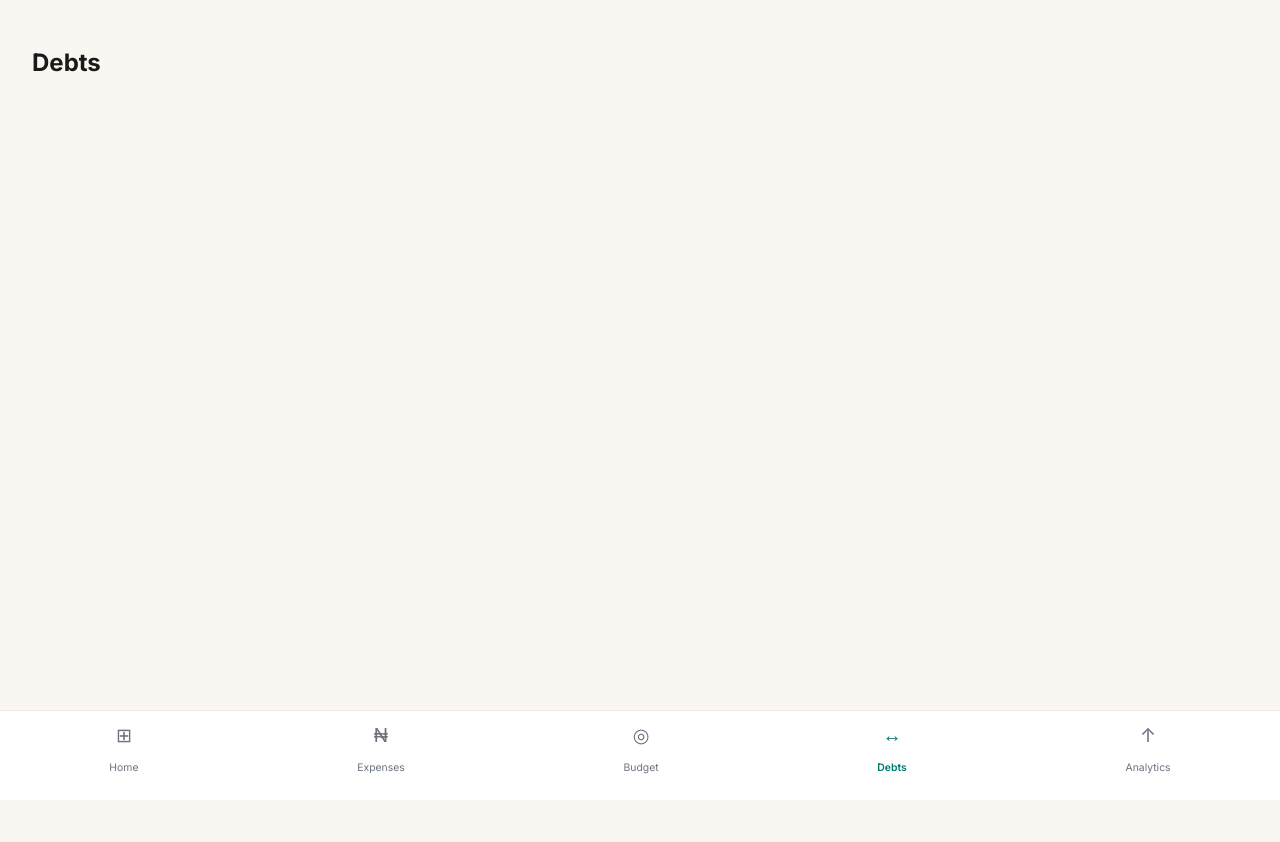
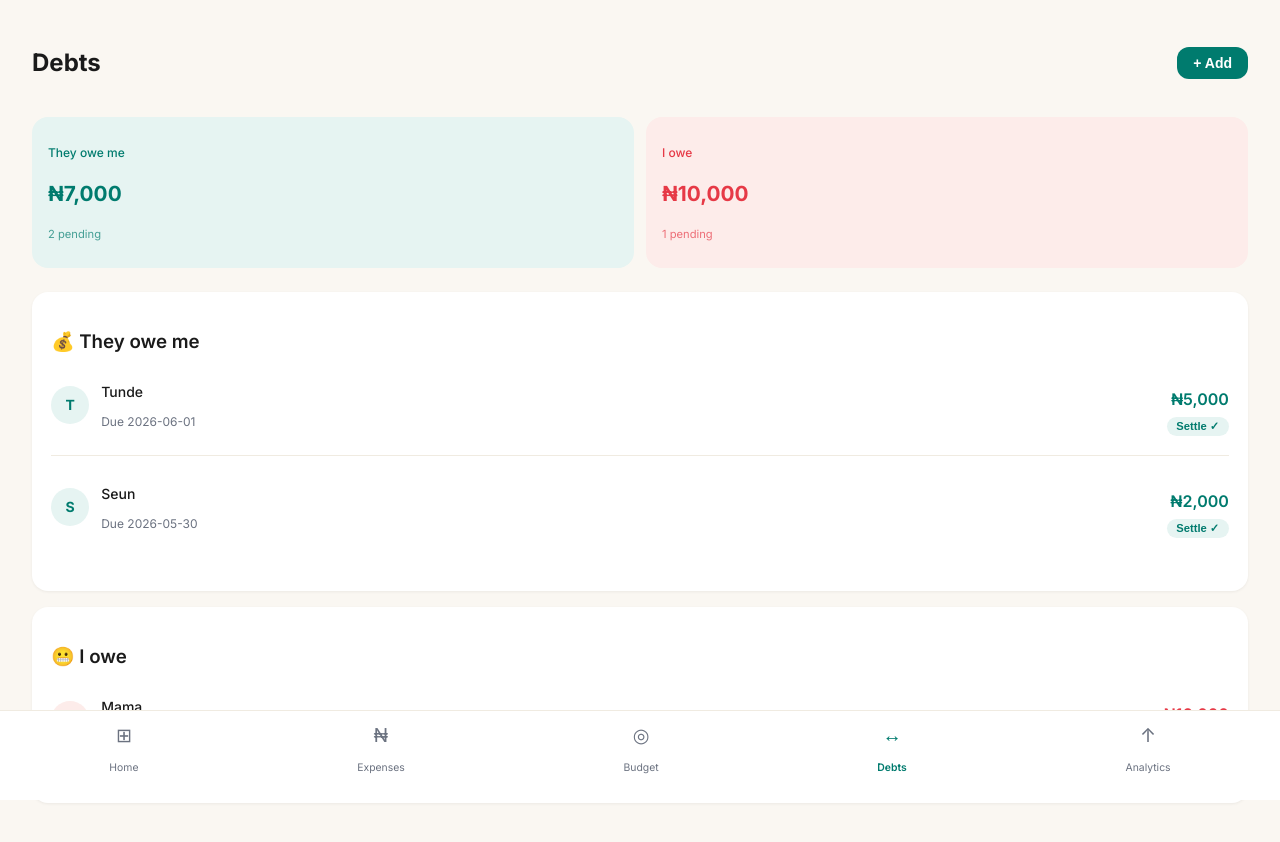
Before and after one commit to Ayo-devops/BudgetBro, a Next.js app: page /debts in a window 1280 px wide. Shown: the top 842 px of the page. Built offline with nearby package versions, Linux system fonts and the light colour scheme.

Commit message:
feat: debts page with owed-to-me and i-owe tracking

```diff
--- a/app/debts/page.tsx
+++ b/app/debts/page.tsx
@@ -1,7 +1,183 @@
+'use client'
+
+import { useState } from 'react'
+
+const initialDebts = [
+  { id: 1, name: 'Tunde', amount: 5000, direction: 'owed_to_me', due: '2026-06-01', status: 'pending' },
+  { id: 2, name: 'Mama', amount: 10000, direction: 'i_owe', due: '2026-06-10', status: 'pending' },
+  { id: 3, name: 'Seun', amount: 2000, direction: 'owed_to_me', due: '2026-05-30', status: 'pending' },
+]
+
 export default function DebtsPage() {
+  const [debts, setDebts] = useState(initialDebts)
+  const [showForm, setShowForm] = useState(false)
+  const [direction, setDirection] = useState<'owed_to_me' | 'i_owe'>('owed_to_me')
+  const [name, setName] = useState('')
+  const [amount, setAmount] = useState('')
+  const [due, setDue] = useState('')
+
+  const owedToMe = debts.filter((d) => d.direction === 'owed_to_me' && d.status === 'pending')
+  const iOwe = debts.filter((d) => d.direction === 'i_owe' && d.status === 'pending')
+  const totalOwedToMe = owedToMe.reduce((sum, d) => sum + d.amount, 0)
+  const totalIOwe = iOwe.reduce((sum, d) => sum + d.amount, 0)
+
+  function handleAdd() {
+    if (!name || !amount) return
+    const newDebt = {
+      id: Date.now(),
+      name,
+      amount: parseFloat(amount),
+      direction,
+      due,
+      status: 'pending',
+    }
+    setDebts([newDebt, ...debts])
+    setName('')
+    setAmount('')
+    setDue('')
+    setShowForm(false)
+  }
+
+  function handleSettle(id: number) {
+    setDebts(debts.map((d) => d.id === id ? { ...d, status: 'settled' } : d))
+  }
+
   return (
     <div style={{ minHeight: '100vh', backgroundColor: '#faf7f2', padding: '1.5rem' }}>
-      <h1 style={{ fontSize: '1.5rem', fontWeight: '700', color: '#1a1a1a' }}>Debts</h1>
+
+      {/* Header */}
+      <div style={{ display: 'flex', justifyContent: 'space-between', alignItems: 'center', marginBottom: '1.5rem' }}>
+        <h1 style={{ fontSize: '1.5rem', fontWeight: '700', color: '#1a1a1a' }}>Debts</h1>
+        <button
+          onClick={() => setShowForm(!showForm)}
+          style={{ backgroundColor: '#007b6e', color: 'white', border: 'none', borderRadius: '0.75rem', padding: '0.5rem 1rem', fontWeight: '600', fontSize: '0.875rem', cursor: 'pointer' }}>
+          {showForm ? 'Cancel' : '+ Add'}
+        </button>
+      </div>
+
+      {/* Summary Cards */}
+      <div style={{ display: 'grid', gridTemplateColumns: '1fr 1fr', gap: '0.75rem', marginBottom: '1.5rem' }}>
+        <div style={{ backgroundColor: '#e6f4f2', borderRadius: '1rem', padding: '1rem' }}>
+          <p style={{ fontSize: '0.75rem', color: '#007b6e', fontWeight: '500', marginBottom: '0.3rem' }}>They owe me</p>
+          <h3 style={{ fontSize: '1.3rem', fontWeight: '700', color: '#007b6e' }}>₦{totalOwedToMe.toLocaleString()}</h3>
+          <p style={{ fontSize: '0.7rem', color: '#007b6e', opacity: 0.7 }}>{owedToMe.length} pending</p>
+        </div>
+        <div style={{ backgroundColor: '#fdecea', borderRadius: '1rem', padding: '1rem' }}>
+          <p style={{ fontSize: '0.75rem', color: '#e63946', fontWeight: '500', marginBottom: '0.3rem' }}>I owe</p>
+          <h3 style={{ fontSize: '1.3rem', fontWeight: '700', color: '#e63946' }}>₦{totalIOwe.toLocaleString()}</h3>
+          <p style={{ fontSize: '0.7rem', color: '#e63946', opacity: 0.7 }}>{iOwe.length} pending</p>
+        </div>
+      </div>
+
+      {/* Add Debt Form */}
+      {showForm && (
+        <div style={{ backgroundColor: '#ffffff', borderRadius: '1rem', padding: '1.2rem', marginBottom: '1.5rem', boxShadow: '0 1px 3px rgba(0,0,0,0.06)' }}>
+          <h3 style={{ fontWeight: '600', marginBottom: '1rem', color: '#1a1a1a' }}>New Debt</h3>
+
+          {/* Direction Toggle */}
+          <div style={{ display: 'flex', backgroundColor: '#f0ebe1', borderRadius: '0.75rem', padding: '0.25rem', marginBottom: '0.75rem' }}>
+            {(['owed_to_me', 'i_owe'] as const).map((d) => (
+              <button
+                key={d}
+                onClick={() => setDirection(d)}
+                style={{
+                  flex: 1, padding: '0.5rem', border: 'none', borderRadius: '0.6rem', cursor: 'pointer', fontWeight: '600', fontSize: '0.8rem',
+                  backgroundColor: direction === d ? '#ffffff' : 'transparent',
+                  color: direction === d ? '#1a1a1a' : '#6b7280',
+                  boxShadow: direction === d ? '0 1px 3px rgba(0,0,0,0.08)' : 'none',
+                }}>
+                {d === 'owed_to_me' ? '💰 They owe me' : '😬 I owe'}
+              </button>
+            ))}
+          </div>
+
+          <input
+            type="text"
+            placeholder="Person's name"
+            value={name}
+            onChange={(e) => setName(e.target.value)}
+            style={{ width: '100%', padding: '0.75rem', borderRadius: '0.6rem', border: '1px solid #f0ebe1', marginBottom: '0.75rem', fontSize: '0.875rem', backgroundColor: '#faf7f2', color: '#1a1a1a', boxSizing: 'border-box' }}
+          />
+
+          <input
+            type="number"
+            placeholder="Amount (₦)"
+            value={amount}
+            onChange={(e) => setAmount(e.target.value)}
+            style={{ width: '100%', padding: '0.75rem', borderRadius: '0.6rem', border: '1px solid #f0ebe1', marginBottom: '0.75rem', fontSize: '0.875rem', backgroundColor: '#faf7f2', color: '#1a1a1a', boxSizing: 'border-box' }}
+          />
+
+          <input
+            type="date"
+            value={due}
+            onChange={(e) => setDue(e.target.value)}
+            style={{ width: '100%', padding: '0.75rem', borderRadius: '0.6rem', border: '1px solid #f0ebe1', marginBottom: '0.75rem', fontSize: '0.875rem', backgroundColor: '#faf7f2', color: '#1a1a1a', boxSizing: 'border-box' }}
+          />
+
+          <button
+            onClick={handleAdd}
+            style={{ width: '100%', backgroundColor: '#007b6e', color: 'white', border: 'none', borderRadius: '0.75rem', padding: '0.75rem', fontWeight: '600', fontSize: '0.875rem', cursor: 'pointer' }}>
+            Save Debt
+          </button>
+        </div>
+      )}
+
+      {/* They Owe Me */}
+      {owedToMe.length > 0 && (
+        <div style={{ backgroundColor: '#ffffff', borderRadius: '1rem', padding: '1.2rem', marginBottom: '1rem', boxShadow: '0 1px 3px rgba(0,0,0,0.06)' }}>
+          <h3 style={{ fontWeight: '600', color: '#1a1a1a', marginBottom: '1rem' }}>💰 They owe me</h3>
+          {owedToMe.map((d, i) => (
+            <div key={d.id} style={{ display: 'flex', justifyContent: 'space-between', alignItems: 'center', paddingBottom: '0.9rem', marginBottom: '0.9rem', borderBottom: i < owedToMe.length - 1 ? '1px solid #f0ebe1' : 'none' }}>
+              <div style={{ display: 'flex', alignItems: 'center', gap: '0.75rem' }}>
+                <div style={{ width: '38px', height: '38px', borderRadius: '50%', backgroundColor: '#e6f4f2', display: 'flex', alignItems: 'center', justifyContent: 'center', fontWeight: '700', color: '#007b6e', fontSize: '0.875rem' }}>
+                  {d.name[0].toUpperCase()}
+                </div>
+                <div>
+                  <p style={{ fontWeight: '500', fontSize: '0.875rem', color: '#1a1a1a' }}>{d.name}</p>
+                  <p style={{ fontSize: '0.75rem', color: '#6b7280' }}>Due {d.due || 'no date'}</p>
+                </div>
+              </div>
+              <div style={{ textAlign: 'right' }}>
+                <p style={{ fontWeight: '600', color: '#007b6e', marginBottom: '0.3rem' }}>₦{d.amount.toLocaleString()}</p>
+                <button
+                  onClick={() => handleSettle(d.id)}
+                  style={{ fontSize: '0.7rem', color: '#007b6e', background: '#e6f4f2', border: 'none', borderRadius: '999px', padding: '0.2rem 0.6rem', cursor: 'pointer', fontWeight: '600' }}>
+                  Settle ✓
+                </button>
+              </div>
+            </div>
+          ))}
+        </div>
+      )}
+
+      {/* I Owe */}
+      {iOwe.length > 0 && (
+        <div style={{ backgroundColor: '#ffffff', borderRadius: '1rem', padding: '1.2rem', boxShadow: '0 1px 3px rgba(0,0,0,0.06)' }}>
+          <h3 style={{ fontWeight: '600', color: '#1a1a1a', marginBottom: '1rem' }}>😬 I owe</h3>
+          {iOwe.map((d, i) => (
+            <div key={d.id} style={{ display: 'flex', justifyContent: 'space-between', alignItems: 'center', paddingBottom: '0.9rem', marginBottom: '0.9rem', borderBottom: i < iOwe.length - 1 ? '1px solid #f0ebe1' : 'none' }}>
+              <div style={{ display: 'flex', alignItems: 'center', gap: '0.75rem' }}>
+                <div style={{ width: '38px', height: '38px', borderRadius: '50%', backgroundColor: '#fdecea', display: 'flex', alignItems: 'center', justifyContent: 'center', fontWeight: '700', color: '#e63946', fontSize: '0.875rem' }}>
+                  {d.name[0].toUpperCase()}
+                </div>
+                <div>
+                  <p style={{ fontWeight: '500', fontSize: '0.875rem', color: '#1a1a1a' }}>{d.name}</p>
+                  <p style={{ fontSize: '0.75rem', color: '#6b7280' }}>Due {d.due || 'no date'}</p>
+                </div>
+              </div>
+              <div style={{ textAlign: 'right' }}>
+                <p style={{ fontWeight: '600', color: '#e63946', marginBottom: '0.3rem' }}>₦{d.amount.toLocaleString()}</p>
+                <button
+                  onClick={() => handleSettle(d.id)}
+                  style={{ fontSize: '0.7rem', color: '#e63946', background: '#fdecea', border: 'none', borderRadius: '999px', padding: '0.2rem 0.6rem', cursor: 'pointer', fontWeight: '600' }}>
+                  Settle ✓
+                </button>
+              </div>
+            </div>
+          ))}
+        </div>
+      )}
+
     </div>
   )
 }
```
